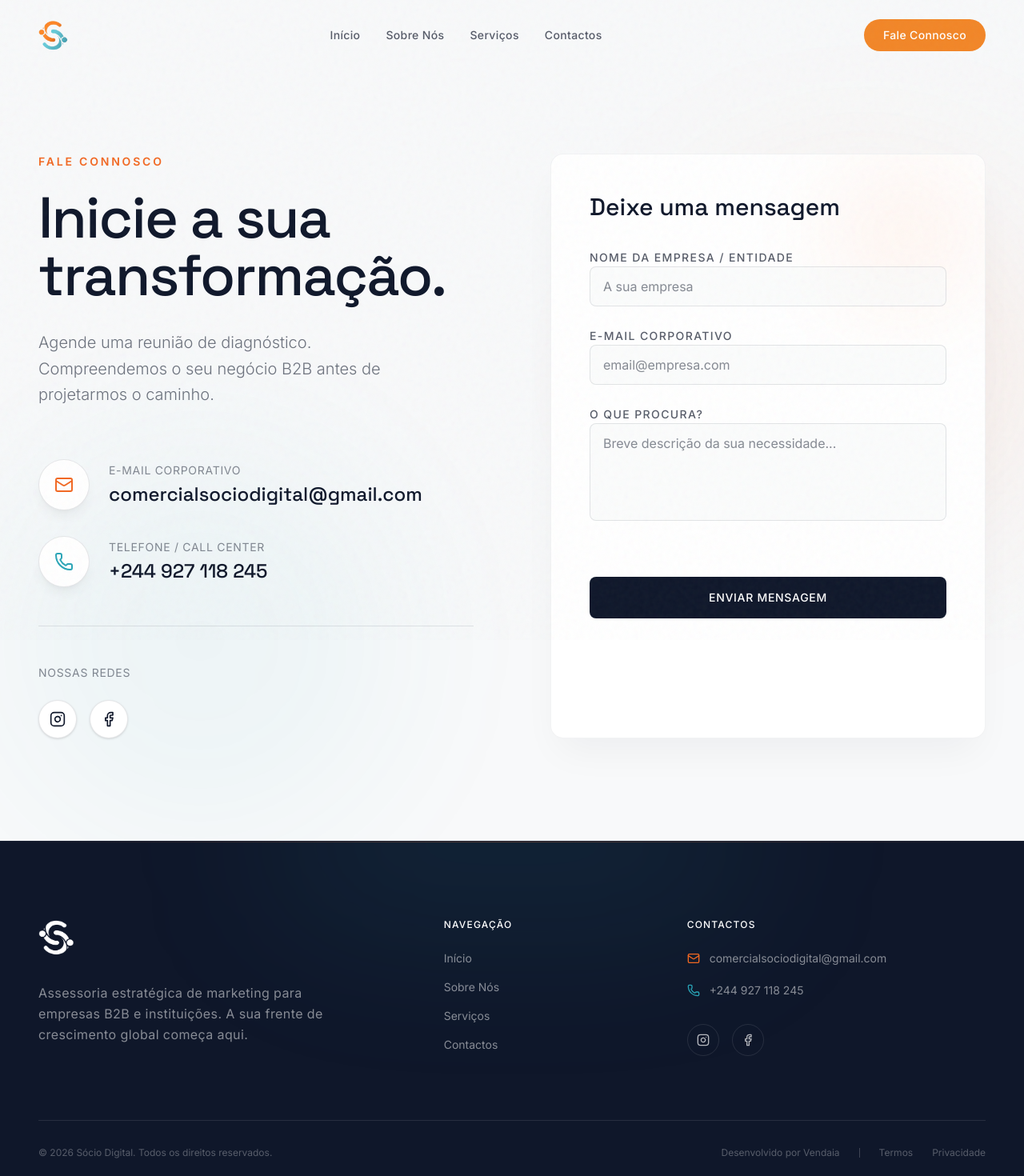
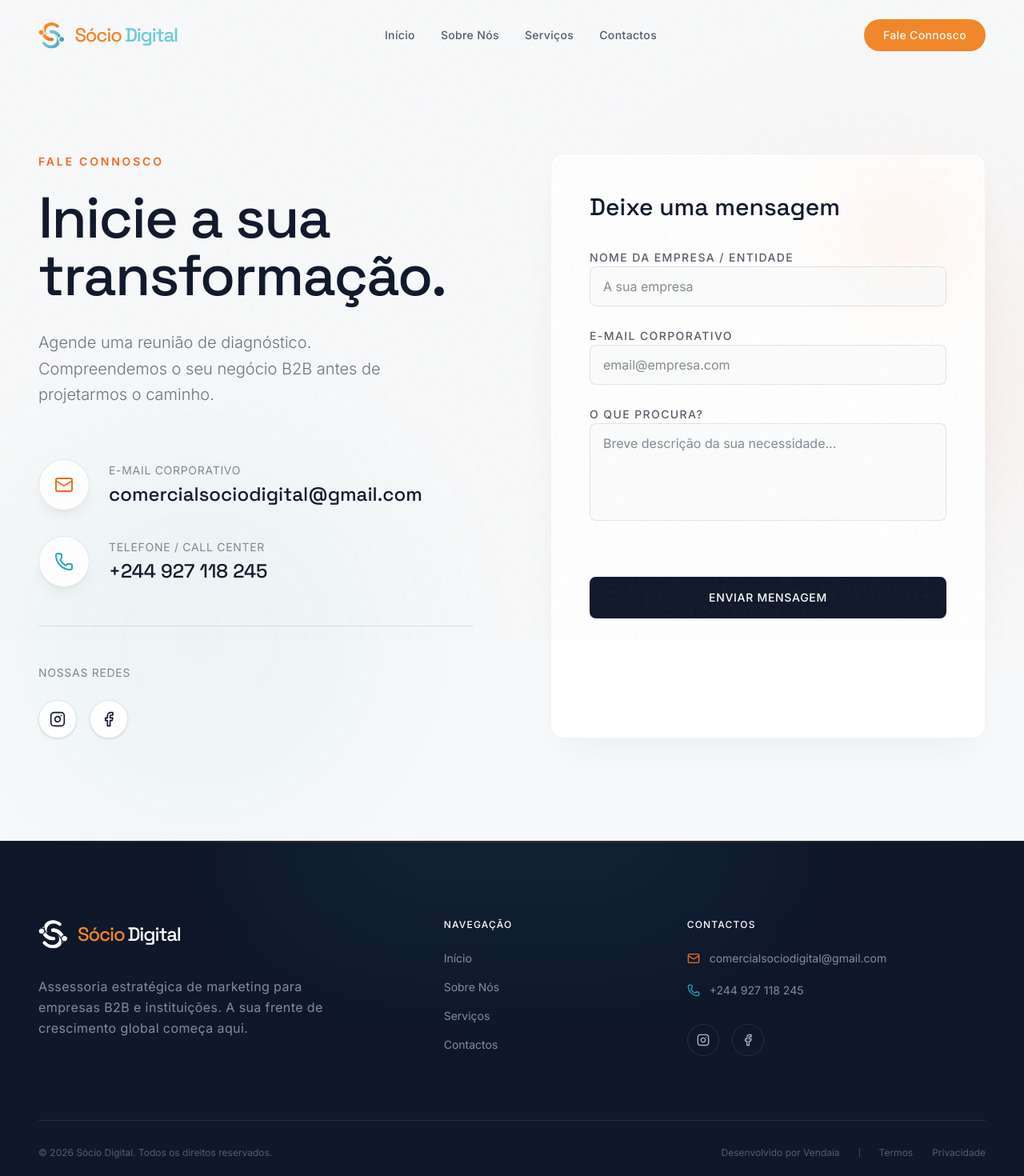
Before and after one commit to EdKassocota/sociodigital, a React (Vite) app: page /contactos in a window 1280 px wide. Shown: the top 1470 px of the page at 80% size. Built offline with nearby package versions, Linux system fonts and the light colour scheme.

Commit message:
nome na nav bar

```diff
--- a/src/components/layout/Footer.tsx
+++ b/src/components/layout/Footer.tsx
@@ -11,8 +11,12 @@ export default function Footer() {
       <div className="max-w-7xl mx-auto px-6 md:px-12 relative z-10">
         <div className="grid grid-cols-1 md:grid-cols-12 gap-16 md:gap-8 mb-20">
           <div className="md:col-span-5">
-            <Link to="/" className="mb-8 group inline-flex">
-                <img src="/logo.png" alt="Sócio Digital Logo" className="h-12 w-auto object-contain brightness-0 invert" />
+            <Link to="/" className="mb-8 group inline-flex items-center gap-3">
+                <img src="/logo.png" alt="Sócio Digital Logo" className="h-10 w-auto object-contain brightness-0 invert" />
+                <div className="flex items-center font-display font-medium text-2xl tracking-tighter">
+                  <span className="text-[#F28627]">Sócio</span>
+                  <span className="text-white ml-1">Digital</span>
+                </div>
             </Link>
             <p className="text-white/50 text-base max-w-sm font-sans tracking-wide leading-relaxed">
               Assessoria estratégica de marketing para empresas B2B e instituições. A sua frente de crescimento global começa aqui.
--- a/src/components/layout/Navbar.tsx
+++ b/src/components/layout/Navbar.tsx
@@ -37,8 +37,12 @@ export default function Navbar() {
         }`}
       >
         <nav className="w-full max-w-7xl mx-auto px-6 md:px-12 flex items-center justify-between">
-          <Link to="/" className="flex items-center group relative z-[60]">
-            <img src="/logo.png" alt="Sócio Digital Logo" className="h-10 w-auto object-contain" />
+          <Link to="/" className="flex items-center gap-3 group relative z-[60]">
+            <img src="/logo.png" alt="Sócio Digital Logo" className="h-9 w-auto object-contain" />
+            <div className="flex items-center font-display font-medium text-xl md:text-2xl tracking-tighter">
+              <span className="text-[#F28627]">Sócio</span>
+              <span className="text-[#66CDD9] ml-1">Digital</span>
+            </div>
           </Link>
 
           <div className="hidden md:flex items-center gap-8 font-sans text-sm font-medium text-brand-dark/70 tracking-wide">
@@ -72,8 +76,12 @@ export default function Navbar() {
             className="fixed inset-0 z-[100] bg-brand-bg flex flex-col"
           >
             <div className="flex items-center justify-between px-6 py-6 border-b border-black/5">
-              <div className="flex items-center">
-                <img src="/logo.png" alt="Sócio Digital Logo" className="h-10 w-auto object-contain" />
+              <div className="flex items-center gap-3">
+                <img src="/logo.png" alt="Sócio Digital Logo" className="h-9 w-auto object-contain" />
+                <div className="flex items-center font-display font-medium text-xl tracking-tighter">
+                  <span className="text-[#F28627]">Sócio</span>
+                  <span className="text-[#66CDD9] ml-1">Digital</span>
+                </div>
               </div>
               <button onClick={closeMenu} className="p-2 -mr-2 text-brand-dark">
                 <X className="w-6 h-6" />
```
